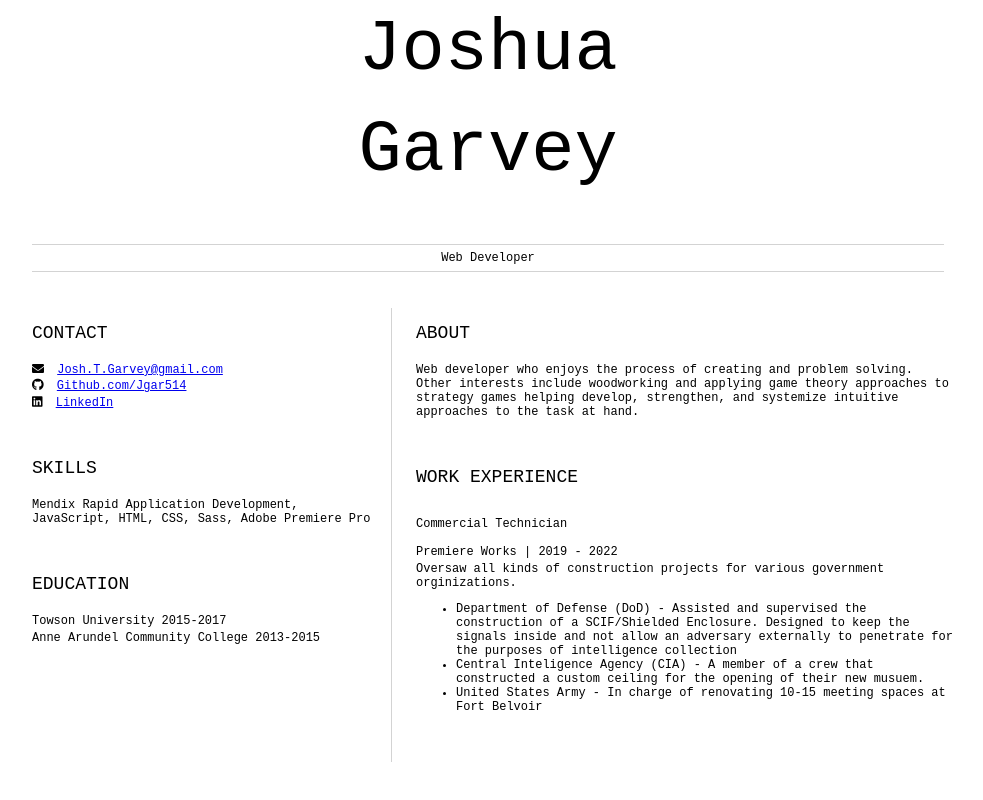
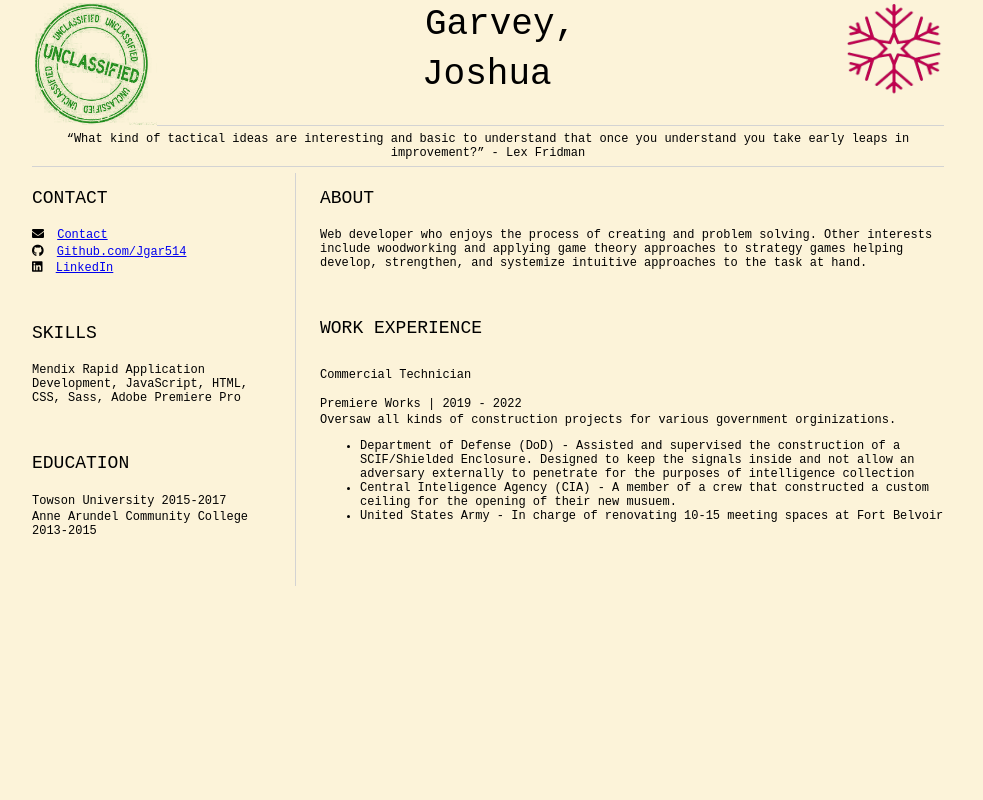
Before and after one commit to Jgar514/MockResume, a plain HTML site: page index.html in a window 1280 px wide. Shown: the whole page, without its empty margins (152-1135 px from the left). Drawn offline with Linux system fonts and the light colour scheme.

Commit message:
withunclassified

```diff
--- a/index.html
+++ b/index.html
@@ -11,14 +11,19 @@
 
 	<body>
 		<header id="header">
+			<div class="top">
+				<img class="classified" src="YES.png" alt="logo" />
+				<img class="me" src="images/snowflake2.png" alt="logo" />
 			<!-- resume header with your name and title -->
-			<h1>
-				<span class="smallerFont"> Joshua</span>
-				<br/>
-				<span class="bigFont"> Garvey</span>
+				<h1>
+					<span class="smallerFont"> Garvey,</span>
+					<br/>
+					<span class="bigFont">Joshua</span>
 			  </h1>
+
+			</div>
 			<hr>
-			Web Developer
+			 “What kind of tactical ideas are interesting and basic to understand that once you understand you take early leaps in improvement?” - Lex Fridman
 			<hr>
 		</header>
 		<main>
@@ -28,7 +33,7 @@
 					<!-- contact info including social media -->
                     <p>
                         <i class="fa fa-envelope" aria-hidden="true"></i>
-                        <a href="mailto:Josh.T.Garvey@gmail.com">Josh.T.Garvey@gmail.com</a>
+                        <a href="mailto:Josh.T.Garvey@gmail.com">Contact</a>
                     </p>
                     <p>
                         <i class="fab fa-github" aria-hidden="true"></i>
--- a/style.css
+++ b/style.css
@@ -3,10 +3,33 @@ body {
     font-size: 12px;
     max-width: 960px;
     margin: auto;
+    background: #fcf3d9
+
 }
+.top h1{
+    text-align: ;
+}
+.me {
+    float: right;
+    width: 100px;
+    height: 100px;
+    background: ;
+    margin-top: ;
+  }
+  .classified{
+    float: left;
+    width: 125px;
+    height: 125px;
+    background: transparent ;
+    justify-self: center;
+  }
+ .top h1 {
+
+
+  }
 
 h1 {
-    font-size: 6em;
+    font-size: 3em;
     letter-spacing: .em;
     padding-top: em;
     padding-bottom: .5em;
@@ -19,8 +42,10 @@ h1 {
 }
 .bigFont{
     font-weight: normal;
+    margin-right: 3%;
 
 }
+
 h2 {
     font-size: 1.5em;
     padding-bottom: 1em;
@@ -32,11 +57,12 @@ h3 {
 }
 
 
-    main {
+main {
         display: grid;
-        grid-template-columns: 40% 60%;
-        margin-top: 3em;
+        grid-template-columns: 30% 70%;
+        margin-top: em;
     }
+
     header {
         text-align: center;
         margin: auto 2em;
@@ -67,3 +93,6 @@ h3 {
     #mainLeft {
         border-right: 1px solid lightgray;
     }
+    #topleft{
+
+    }
```
Also changed, not shown: Images/snowflake2.png (added), YES.png (added).
